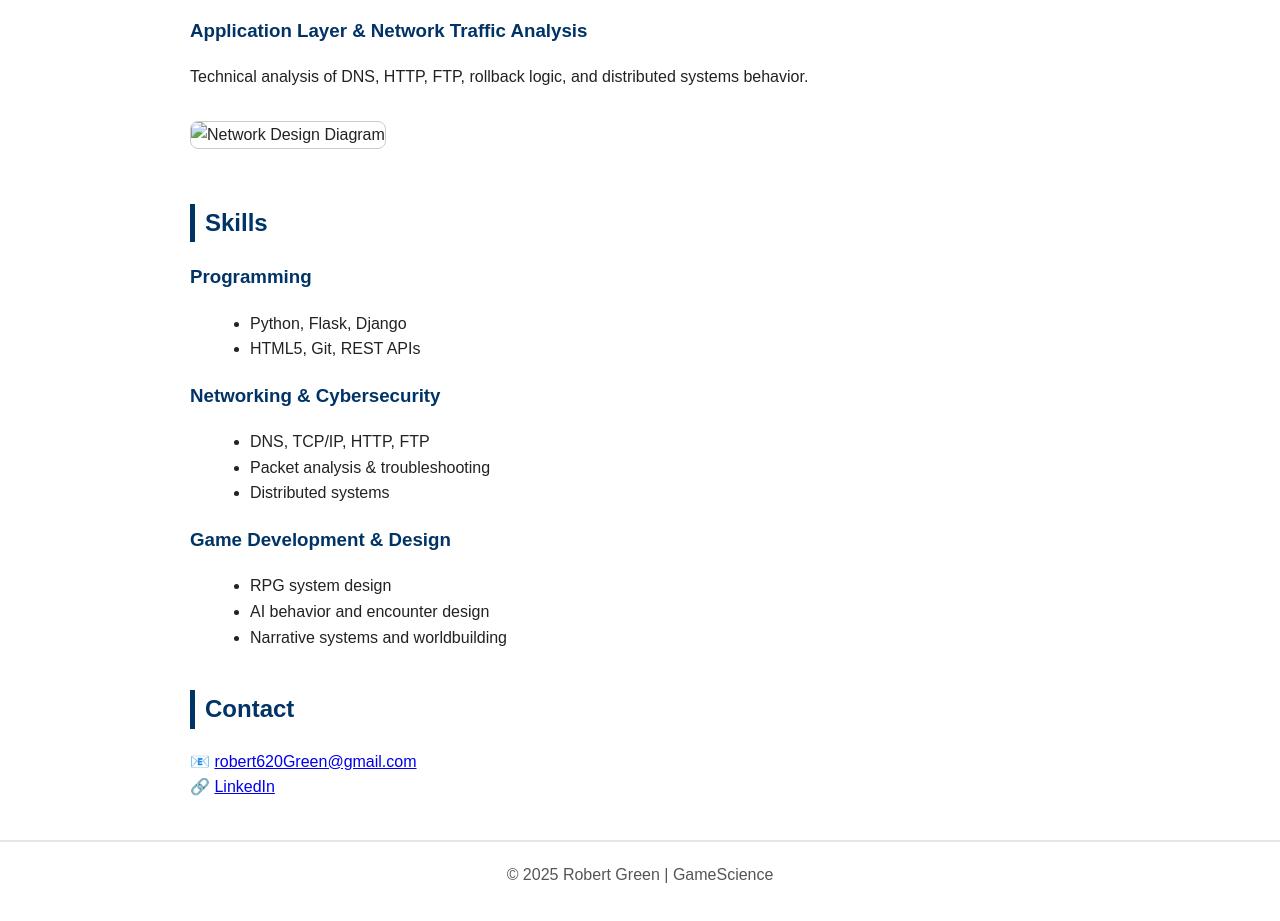
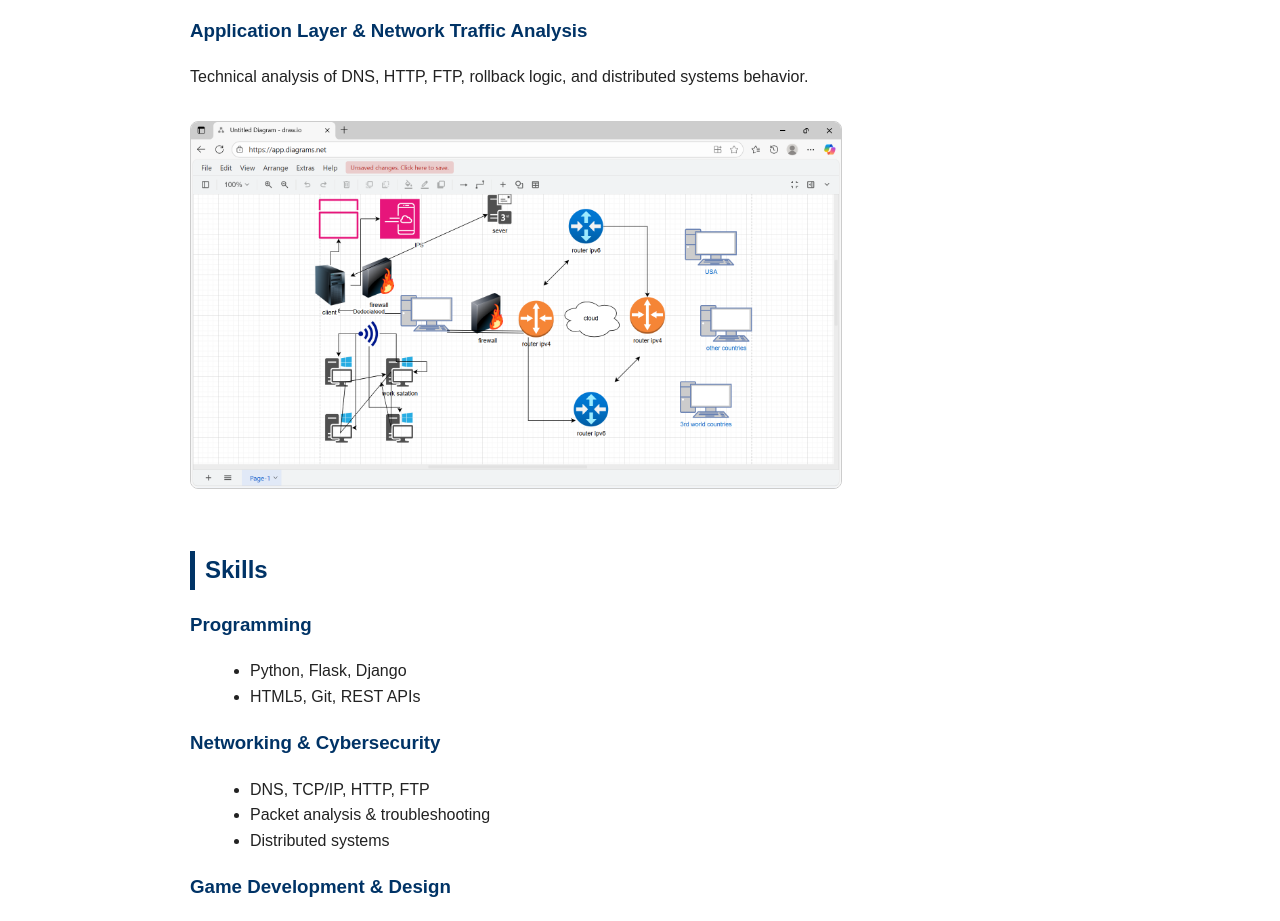
Before and after one commit to robertthegreat43/robertthegreat43.github.io, a plain HTML site: page index.html in a window 1280 px wide. Shown: the part 1187-2108 px from the top of the page. Drawn offline with Linux system fonts and the light colour scheme.

Commit message:
Update image source for Network Design Diagram

```diff
--- a/index.html
+++ b/index.html
@@ -148,7 +148,7 @@
     <h3>Application Layer & Network Traffic Analysis</h3>
     <p>Technical analysis of DNS, HTTP, FTP, rollback logic, and distributed systems behavior.</p>
 
-    <img class="project-img" src="Gamescience/Screenshot%2059.png" alt="Network Design Diagram">
+    <img class="project-img" src="https://github.com/robertthegreat43/robertthegreat43.github.io/blob/main/Screenshot%20(59).png" alt="Network Design Diagram">
 </section>
 
 <section>
```
